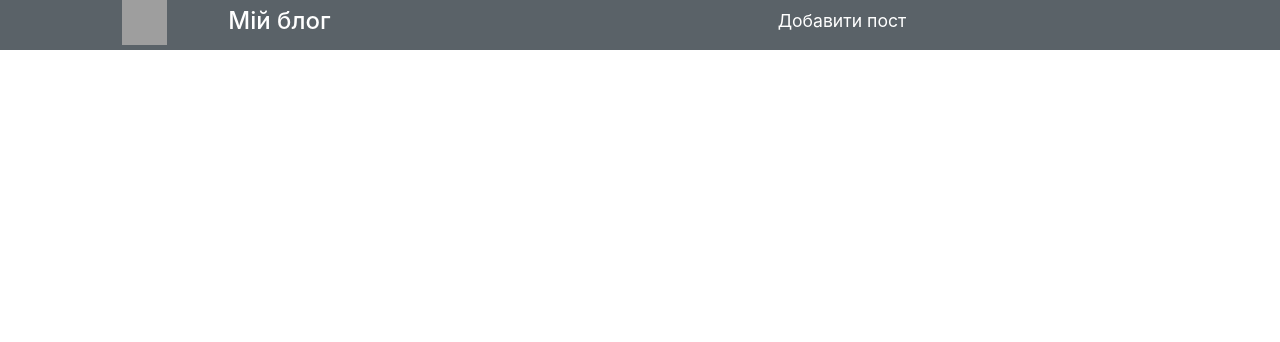
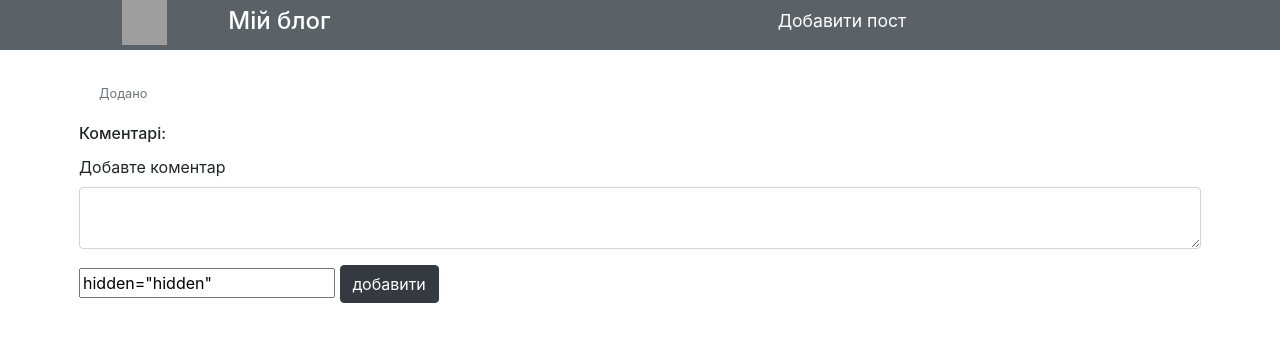
Before and after one commit to VasilPanchuk/flask_blog, a Flask app: template template/view_post.html in a window 1280 px wide. Shown: the top 342 px of the page. Run offline with Flask 2, Linux system fonts and the light colour scheme; the template is opened without the code that fills it, so the values that code supplies are empty; some libraries are stand-ins or nearby versions; grey boxes are pictures that could not be loaded.

Commit message:
Add comments

```diff
--- a/app.py
+++ b/app.py
@@ -9,8 +9,21 @@
 @app.route('/')
 def home():
     from models import Post
-    posts = Post.query.all()
-    return render_template('all_posts.html', posts=posts)
+    post_objects = Post.query.all()
+    post_array = []
+    for p in post_objects:
+        post_array.append(
+            {
+                'id': p.id,
+                'title': p.title,
+                'text': p.text[:500],
+                'date_created': p.date_created,
+                'is_visible': p.is_visible,
+                'str_end': '>>>',
+            }
+        )
+
+    return render_template('all_posts.html', posts=post_array)
 
 @app.route('/add_post/', methods=['GET', 'POST'])
 def add_form():
@@ -30,6 +43,35 @@
     else:
         return 'bad method', 400
 
+@app.route("/view_post/<p_id>")
+def view_post(p_id):
+    from models import Post, Comment
+    id = int(p_id)
+    post = Post.query.filter_by(id=id).first()
+    comments = Comment.query.filter_by(post_id=id)
+    p = {
+        'post': post,
+        'comments': comments
+    }
+    return render_template('view_post.html', post=p)
+
+@app.route("/add_comment/", methods=['POST'])
+def add_comment():
+    from models import Comment
+    from forms import CommentForm
+    if request.method == 'POST':
+        form = CommentForm(request.form)
+        if form.validate():
+            comment = Comment(**form.data)
+            db.session.add(comment)
+            db.session.commit()
+            return view_post(comment.post_id)
+        else:
+            return str(form.errors), 400
+    else:
+        return 'bad method', 400
+
+
 
 if __name__ == '__main__':
     from models import db
--- a/template/all_posts.html
+++ b/template/all_posts.html
@@ -11,7 +11,7 @@
               <div class="card-body">
                   <h5 class="card-title">{{ p.title }}</h5>
                   <p class="card-text" style="padding-left: 20px"><small class="text-muted">Додано {{ p.date_created }}</small></p>
-                  <p class="card-text">{{ p.text }}</p>
+                  <p class="card-text">{{ p.text }} <a href="/view_post/{{p.id}}"> {{ p.str_end }} </a> </p>
               </div>
          </div>
             {% endfor %}
--- a/template/view_post.html
+++ b/template/view_post.html
@@ -2,6 +2,25 @@
 
 {% block content %}
 
+      <h5 class="card-title">{{ post.post.title }}</h5>
+      <p class="card-text" style="padding-left: 20px"><small class="text-muted">Додано {{ post.post.date_created }}</small></p>
+      <p class="card-text">{{ post.post.text }}</p>
+      <h6 class="card-title" style="margin-top: 20px">Коментарі:</h6>
+      {% for c in post.comments %}
+      <p>{{ c.date_created }}:  {{ c.text_comment }}</p>
+      {% endfor %}
 
+      <form action="/add_comment/" method="POST" style="margin-top: 10px">
+            <div class="form-group">
+
+                  <div class="form-group">
+                    <label for="exampleFormControlInput1">Добавте коментар</label>
+                    <textarea class="form-control" id="exampleFormControlInput1" rows="2" name="text_comment"></textarea>
+                  </div>
+                  <input type="text" name="post_id" value={{post.post.id}} hidden="hidden">
+
+            <a href="/view_post/{{post.post.id}}"><button type="submit" class="btn btn-dark">добавити</button></a>
+            </div>
+       </form>
 
 {% endblock %}
```
